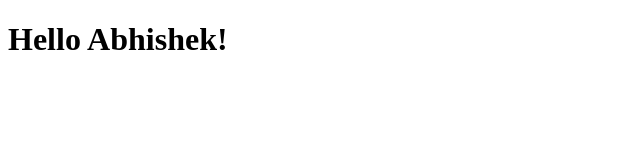
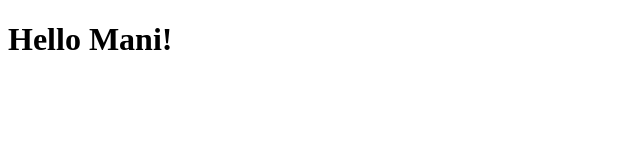
Before and after one commit to abhishekreddy9/write-and-erase, a JavaScript app: page / in a window 1280 px wide. Shown: the top 160 px of the page, without its empty margins (0-640 px from the left). Built offline with nearby package versions, Linux system fonts and the light colour scheme.

Commit message:
name change

```diff
--- a/src/App.js
+++ b/src/App.js
@@ -1,3 +1,3 @@
 export function App() {
-  return <h1>Hello Abhishek!</h1>;
+  return <h1>Hello Mani!</h1>;
 }
```
